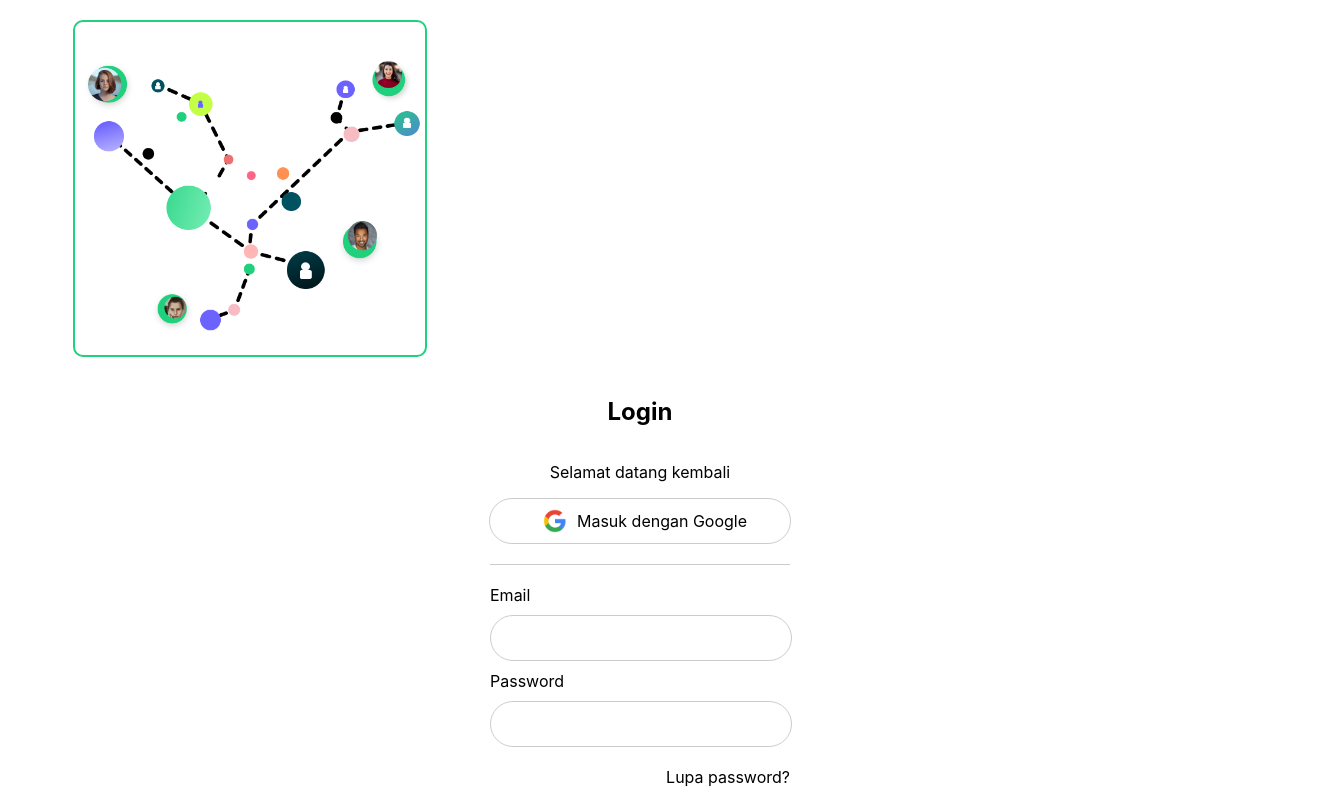
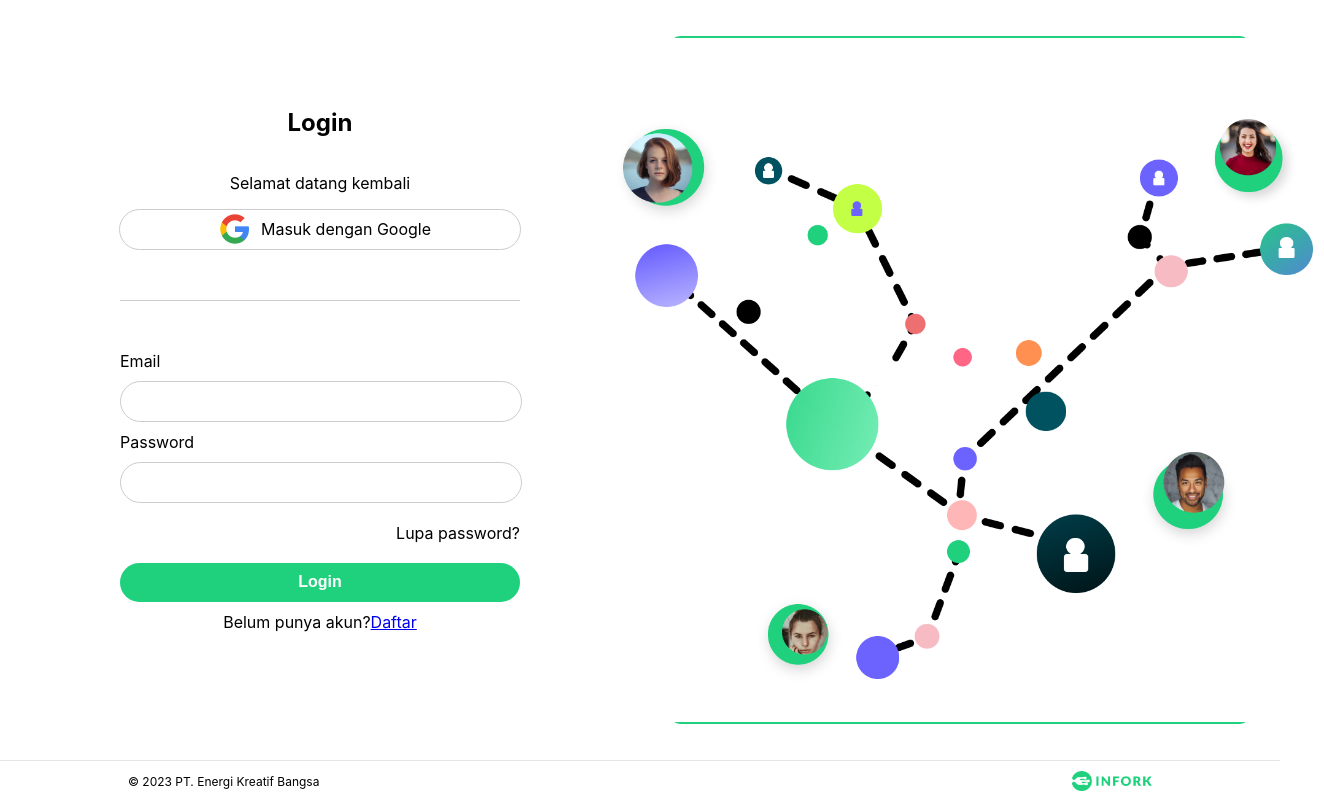
Before and after one commit to ugiv/infork, a React (Create React App) app: page /login in a window 1280 px wide. Shown: the top 800 px of the page, 1324 px wide, since content can reach past the window. Built offline with nearby package versions, Linux system fonts and the light colour scheme.

Commit message:
responsive adjustment

```diff
--- a/src/screen/login.css
+++ b/src/screen/login.css
@@ -3,6 +3,15 @@ html{
 }
 .login{
     width: 100%;
+    height: 100%;
+}
+.login-container {
+    width: 100%;
+    height: 95%;
+    display: flex;
+    flex-direction: column;
+    justify-content: space-around;
+    align-items: center;
 }
 .form-side{
     width: 90%;
@@ -13,8 +22,9 @@ html{
     /* display: none; */
 }
 .google-button {
-    width: 300px;
-    height: 40px;
+    width: 85%;
+    max-width: 400px;
+    height: 35px;
     padding: 2px 0;
     border: 1px solid #CCCCCC;
     border-radius: 50px;
@@ -29,17 +39,21 @@ html{
     margin: 0 10px;
 }
 .line{
-    width: 300px;
+    width: 90%;
+    min-width: 250;
+    max-width: 400px;
     height: 1px;
     background-color: #CCCCCC;
     margin: 20px 0;
 }
 .input-form{
-    width: 300px;
+    width: 85%;
+    min-width: 250px;
+    max-width: 400px;
 }
 .input-container{
     width: 100%;
-    height: 40px;
+    height: 35px;
     border: 1px solid #CCCCCC;
     padding: 2px 0;
     overflow: hidden;
@@ -85,31 +99,66 @@ input {
     justify-content: center;
     align-items: center;
 }
-
-
 textarea:focus, input:focus{
     outline: none;
 }
 .jumbotron-side{
     width: 100%;
-    max-width: 500px;
+    height: 20%;
     display: flex;
     flex-direction: column;
     justify-content: center;
     align-items: center;
 }
 .jumbotron-container-login{
-    width: 70%;
+    width: 100%;
+    height: 100%;
     margin: 20px 0;
-    border: 2px solid #1FD07D;
     border-radius: 10px;
+    display: flex;
+    flex-direction: column;
+    justify-content: center;
+    align-items: center;
 }
 .jumbotron-side img{
-    width: 100%;
+    height: 100%;
+    width: auto;
 }
 .footer{
     width: 100%;
+    height: 5%;
     display: flex;
     flex-direction: row;
     justify-content: space-between;
+    align-items: center;
 }
+@media only screen and (min-width: 1100px){
+    .form-side{
+        width: 50%;
+    }
+    .login-container{
+        display: flex;
+        flex-direction: row-reverse;
+        justify-content: center;
+        align-items: center;
+        height: 95%;
+        width: 100%;
+    }
+    .line {
+        margin: 50px 0;
+    }
+    .jumbotron-side{
+        width: 50%;
+        height: 100%;
+        /* background-color: #1FD07D; */
+    }
+    .jumbotron-container-login{
+        width: 90%;
+        margin: 5%;
+        height: 90%;
+        border: 2px solid #1FD07D;
+    }
+    .footer{
+        height: 5%;
+    }
+}
--- a/src/screen/login.js
+++ b/src/screen/login.js
@@ -5,6 +5,7 @@ import logo from '../image/logo.png';
 function Login(){
     return (
         <div className='login'>
+        <div className='login-container'>
             <div className='jumbotron-side'>
                 <div className='jumbotron-container-login'>
                     <img src={heroLogin} alt='connection' />
@@ -47,6 +48,7 @@ function Login(){
                     </form>
                 </div>
             </div>
+        </div>
             <div className='footer'>
                 <div className='footer-container'>
                     <p>© 2023 PT. Energi Kreatif Bangsa</p>
```
